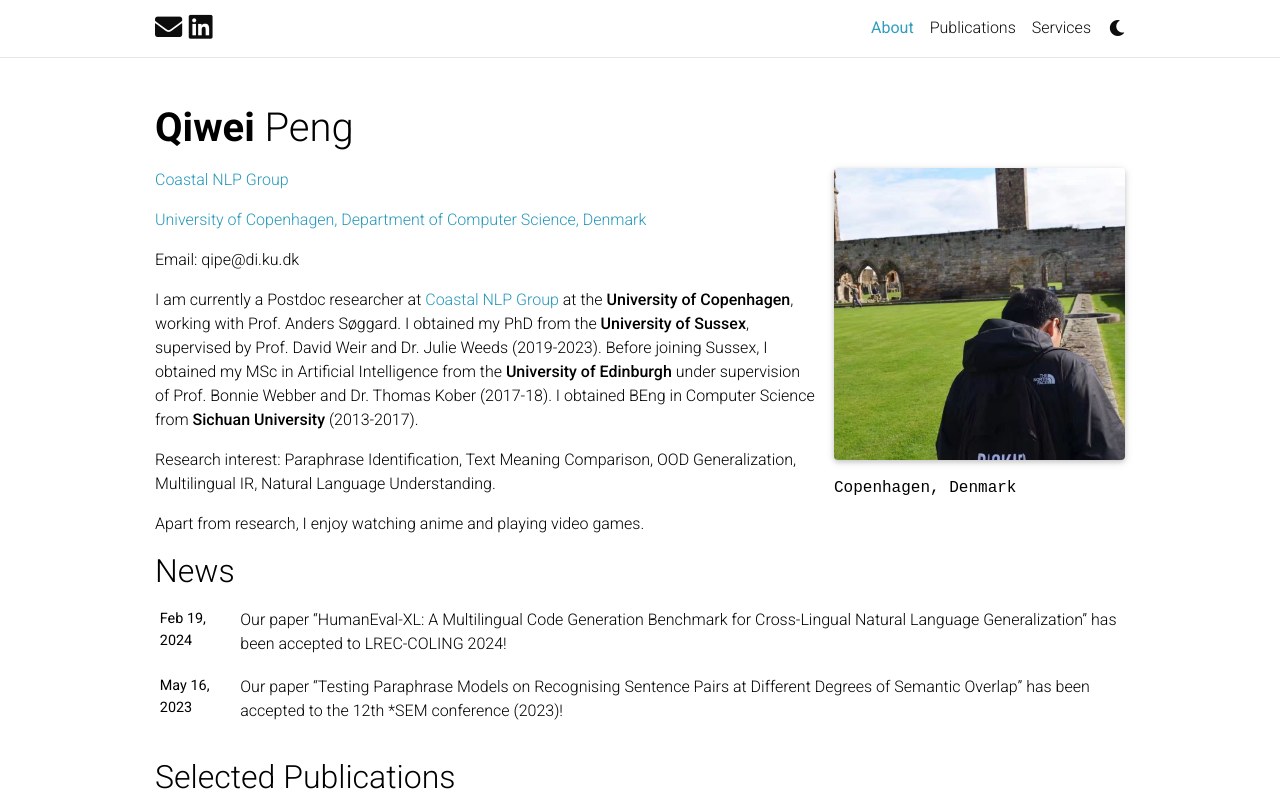
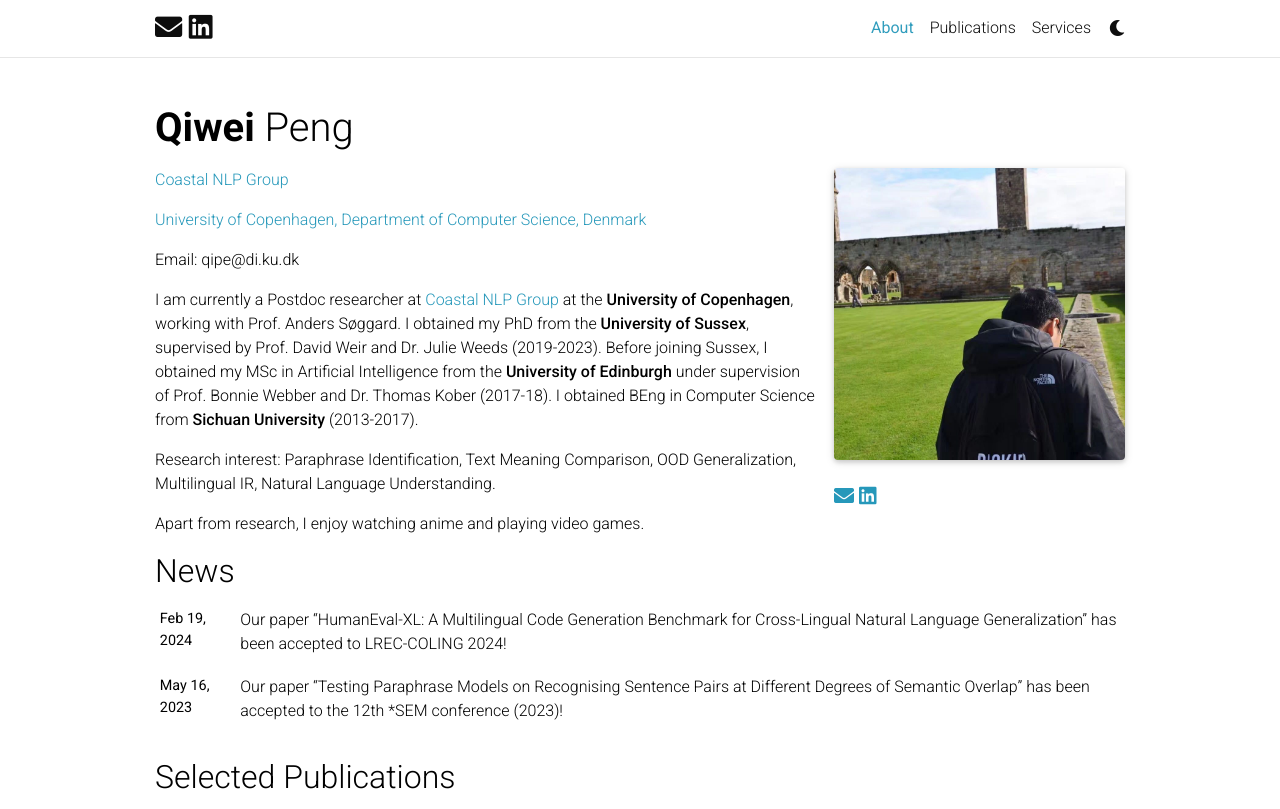
Before and after one commit to Punchwes/punchwes.github.io, a Jekyll site: the page built from _pages/about.md, in a window 1280 px wide and 1159 px high, cut to the strip 0-809 px from the top of the window. Built offline with Jekyll 4.4.1, drawn with Linux system fonts in a browser that asks for light colours; full-size pictures stand in for the smaller copies a plugin makes; emoji names are drawn with the system emoji font; comment, search, counter and statistics services are not loaded; a style sheet for code colours, icons or effects is not loaded.

Commit message:
update all

```diff
--- a/_layouts/about.html
+++ b/_layouts/about.html
@@ -33,6 +33,11 @@ layout: default
               {{ page.profile.address }}
             </div>
             {%- endif %}
+            {%- if page.social %}
+            <div class="navbar-brand social">
+              {% include social.html %}
+            </div>
+            {%- endif %}
           </div>
           {%- endif %}
 
--- a/_pages/about.md
+++ b/_pages/about.md
@@ -9,7 +9,7 @@ profile:
   align: right
   image: prof_pic.jpg
   image_circular: false # crops the image to make it circular
-  address: Copenhagen, Denmark
+  address:
 
 news: true  # includes a list of news items
 selected_papers: true # includes a list of papers marked as "selected={true}"
```
Also changed, not shown: _pages/services.md (+3 -0 lines).
